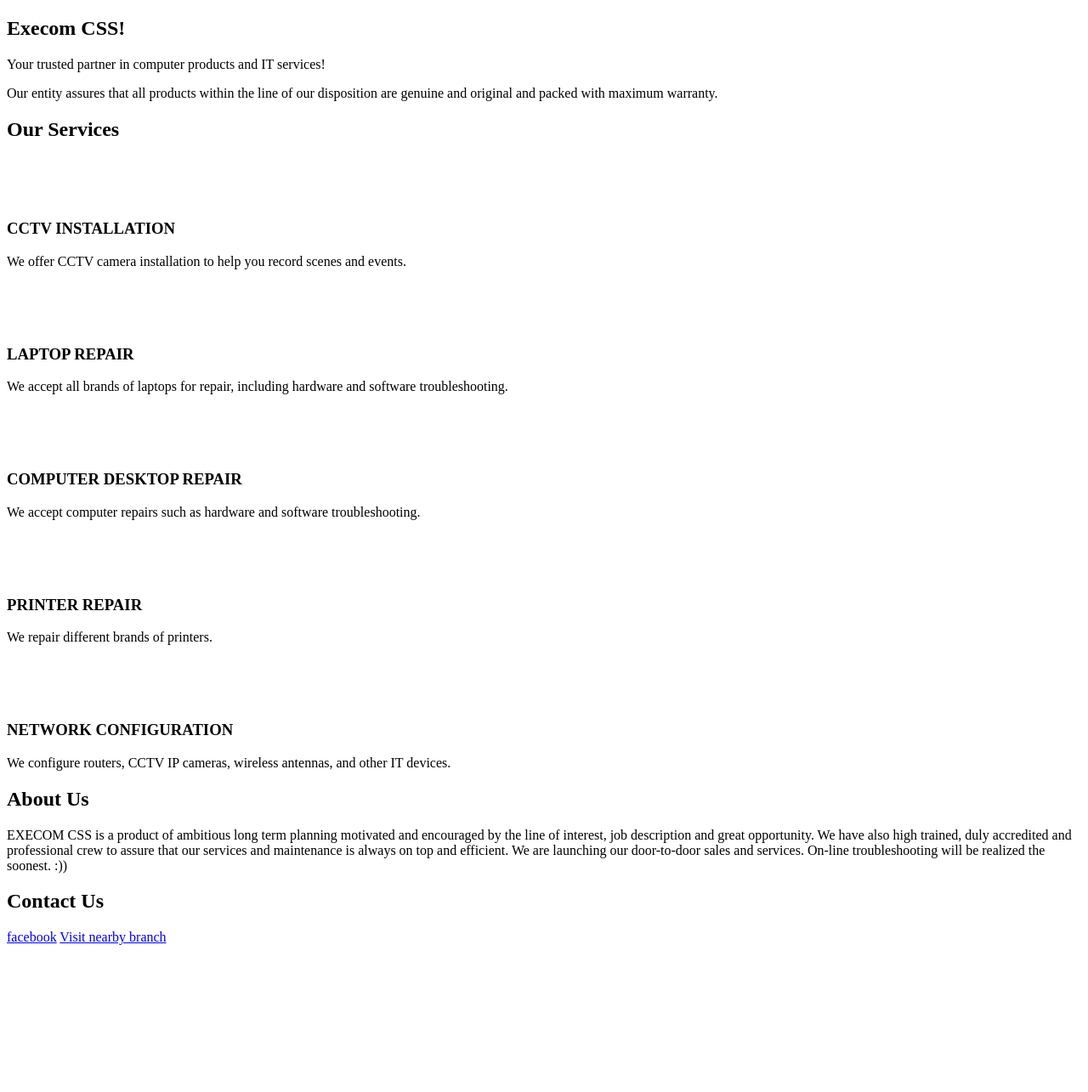
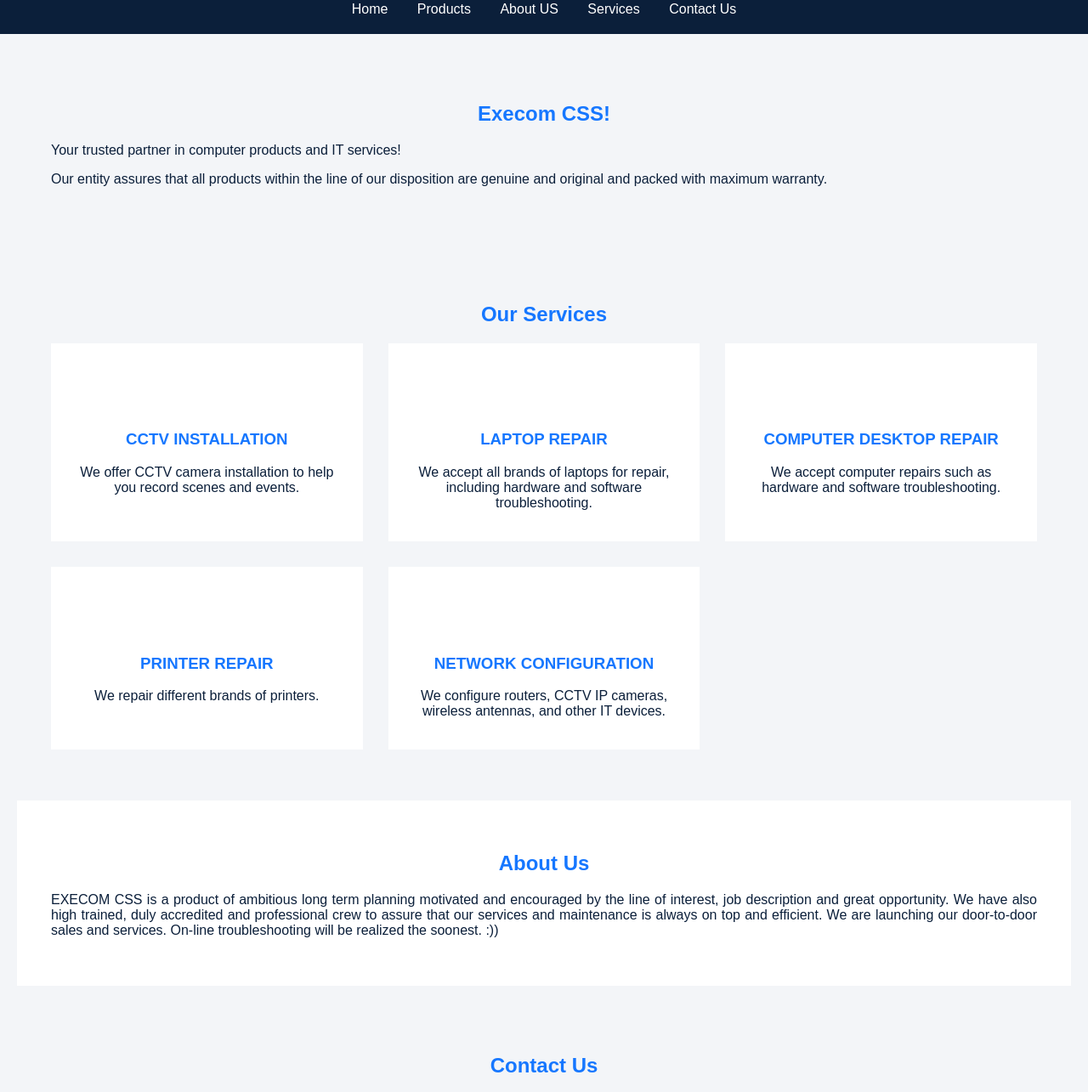
Before and after one commit to ItsWristPlayz/bestudio-website, a plain HTML site: page index.html in a window 1280 px wide. Shown: the part 98-1383 px from the top of the page at 85% size. Before the commit the page ends 1218 px from the top, so only its background shows below. Drawn offline with Linux system fonts and the light colour scheme.

Commit message:
Added basic CSS

```diff
--- a/CSS/style.css
+++ b/CSS/style.css
@@ -0,0 +1,129 @@
+
+body {
+    font-family: Arial, sans-serif;
+    background-color: #F3F5F8;
+    color: #0B1F3A;
+    margin: 0;
+}
+
+header {
+    background-color: #0B1F3A;
+    color: white;
+    padding: 20px;
+    text-align: center;
+}
+
+
+nav {
+    margin-top: 15px;
+}
+
+nav a {
+    color: white;
+    text-decoration: none;
+    margin: 15px;
+}
+
+nav a:hover {
+    color: #1677FF;
+}
+
+section {
+    padding: 40px;
+    margin: 20px;
+}
+
+section h2 {
+    text-align: center;
+    color: #1677FF;
+}
+
+
+.hero {
+    background-color: white;
+    text-align: center;
+    padding: 60px;
+}
+
+.hero h2 {
+    font-size: 35px;
+}
+
+.btn {
+    display: inline-block;
+    background-color: #1677FF;
+    color: white;
+    text-decoration: none;
+    padding: 10px 20px;
+    margin-top: 15px;
+}
+
+/* Services */
+#services {
+    text-align: center;
+}
+
+.services-container {
+    display: grid;
+    grid-template-columns: repeat(3, 1fr);
+    gap: 30px;
+}
+
+.service {
+    background-color: white;
+    padding: 20px;
+    text-align: center;
+}
+
+.service img {
+    width: 60px;
+    height: 60px;
+    color: #1677FF;
+}
+
+.service h3 {
+    color: #1677FF;
+}
+
+/* About */
+#about {
+    background-color: white;
+}
+
+#about p {
+    text-align: justify;
+}
+
+/* Contact */
+#contact {
+    text-align: center;
+}
+
+#contact a {
+    display: inline-block;
+    background-color: #0B1F3A;
+    color: white;
+    text-decoration: none;
+    padding: 10px;
+    margin: 10px;
+}
+
+footer {
+    background-color: #0B1F3A;
+    color: white;
+    text-align: center;
+    padding: 20px;
+}
+
+
+@media (max-width: 768px) {
+    .services-container {
+        grid-template-columns: repeat(2, 1fr);
+    }
+}
+
+@media (max-width: 500px) {
+    .services-container {
+        grid-template-columns: 1fr;
+    }
+}
--- a/index.html
+++ b/index.html
@@ -3,6 +3,7 @@
 <head>
     <meta charset="UTF-8">
     <meta name="viewport" content="width=device-width, initial-scale=1.0">
+    <link rel="stylesheet" href="css/style.css">
     <title>Execom Computer Sales Services</title>
 </head>
 <body>
```
